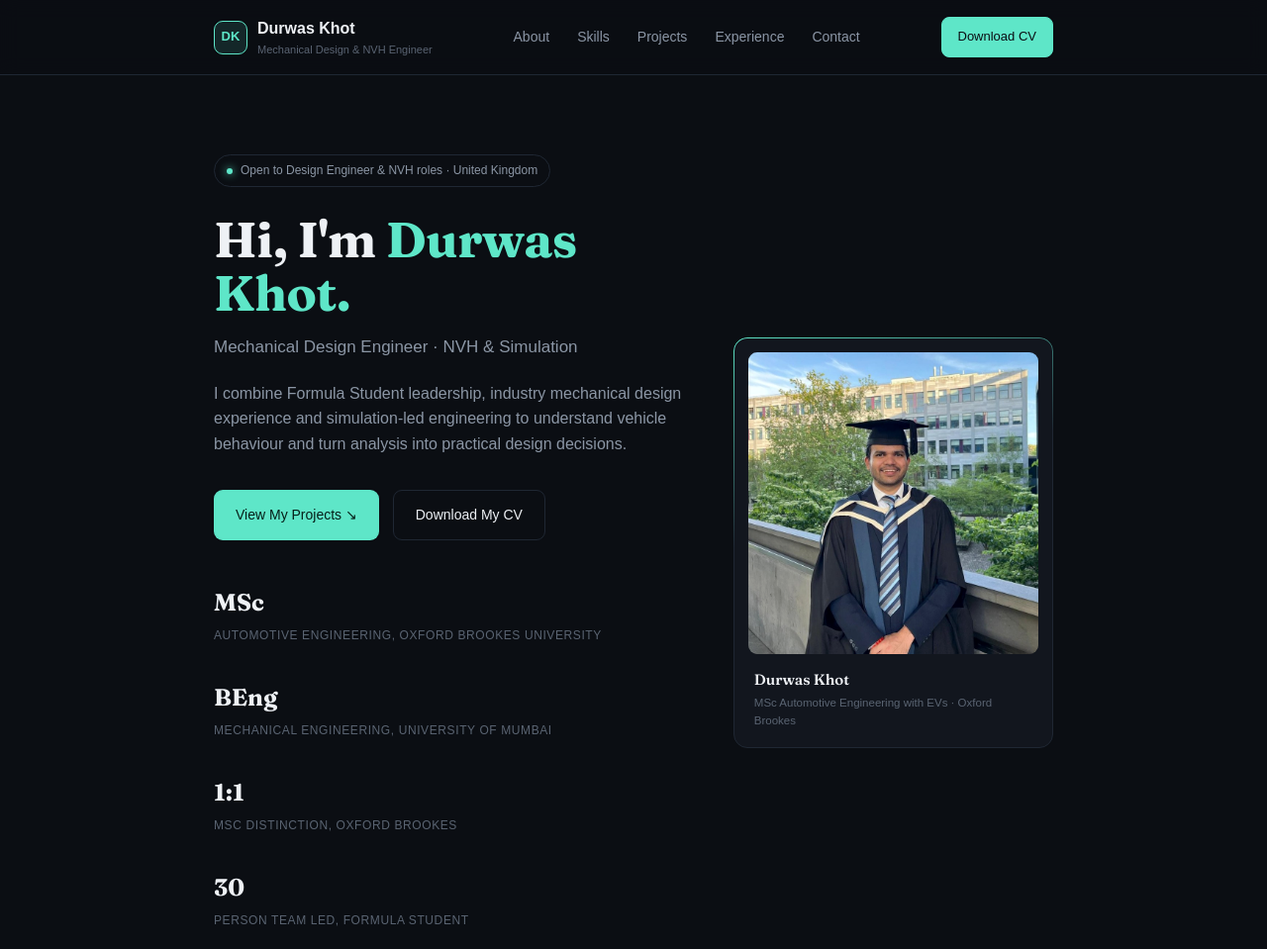
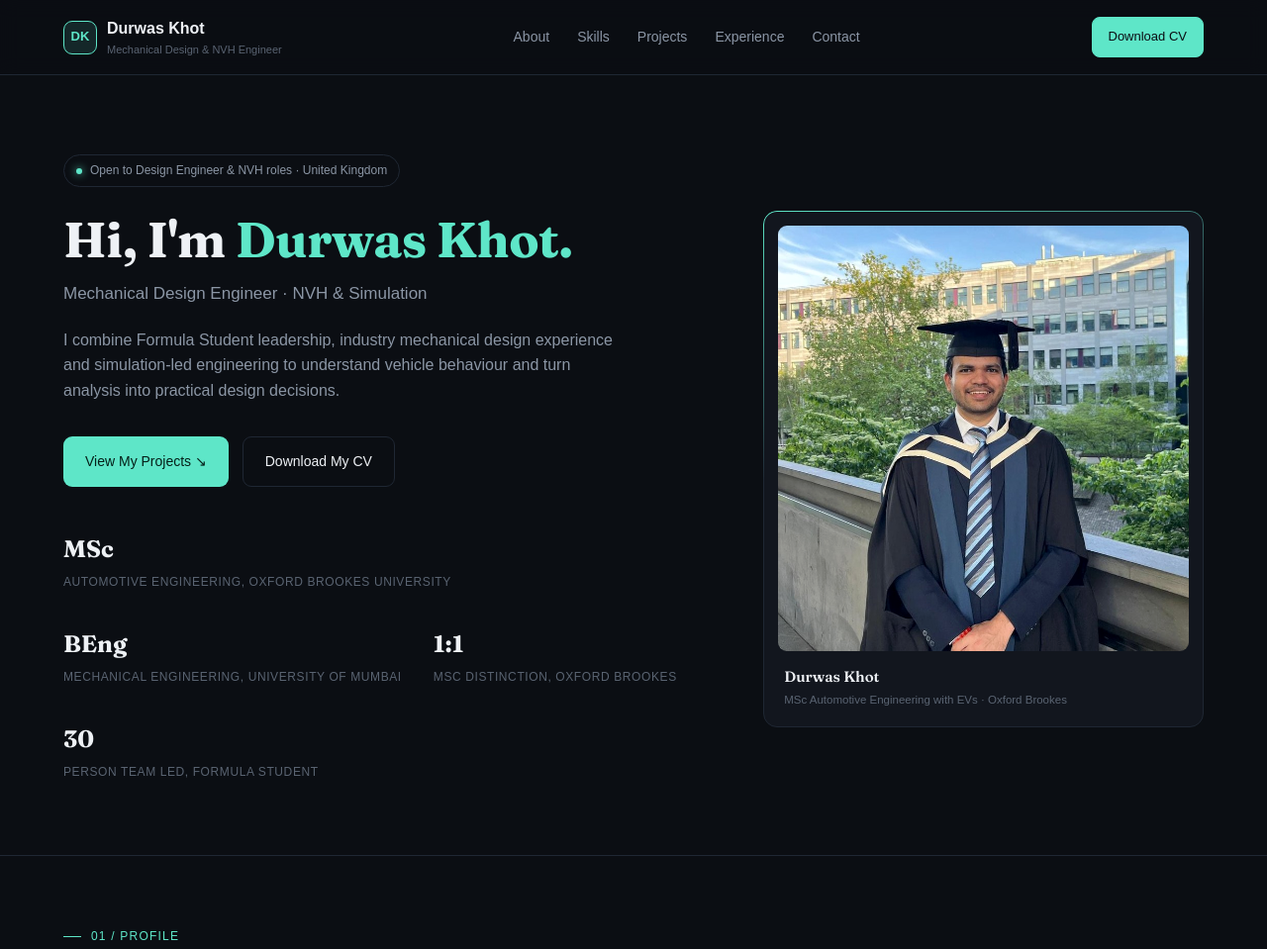
Before and after one commit to DurwasKhot/DurwasKhot.github.io, a plain HTML site: page index.html in a window 1280 px wide. Shown: the top 959 px of the page at 99% size. Drawn offline with Linux system fonts and the light colour scheme.

Commit message:
Update index.html

```diff
--- a/index.html
+++ b/index.html
@@ -21,7 +21,7 @@
     --accent-2:#f5a35c;
     --accent-soft:rgba(94,230,200,0.12);
     --radius:14px;
-    --maxw:960px;
+    --maxw:1200px;
     --font-title:'Fraunces','Georgia',serif;
     --font-body:Arial,Helvetica,sans-serif;
   }
@@ -36,7 +36,7 @@
   }
   h1,h2,h3,.disp{font-family:var(--font-title);letter-spacing:-0.01em;font-weight:600;}
   a{color:inherit;text-decoration:none;}
-  .wrap{max-width:var(--maxw);margin:0 auto;padding:0 56px;}
+  .wrap{max-width:var(--maxw);margin:0 auto;padding:0 24px;}
   section{padding:72px 0;border-bottom:1px solid var(--line);}
   section:last-of-type{border-bottom:none;}
   .eyebrow{
@@ -52,7 +52,7 @@
     position:sticky;top:0;z-index:50;background:rgba(11,14,19,0.85);backdrop-filter:blur(10px);
     border-bottom:1px solid var(--line);
   }
-  nav{display:flex;align-items:center;justify-content:space-between;padding:16px 56px;max-width:var(--maxw);margin:0 auto;}
+  nav{display:flex;align-items:center;justify-content:space-between;padding:16px 24px;max-width:var(--maxw);margin:0 auto;}
   .brand{display:flex;align-items:center;gap:10px;font-weight:600;font-family:var(--font-body);}
   .brand .mark{
     width:34px;height:34px;border-radius:9px;background:var(--accent-soft);border:1px solid var(--accent);
```
